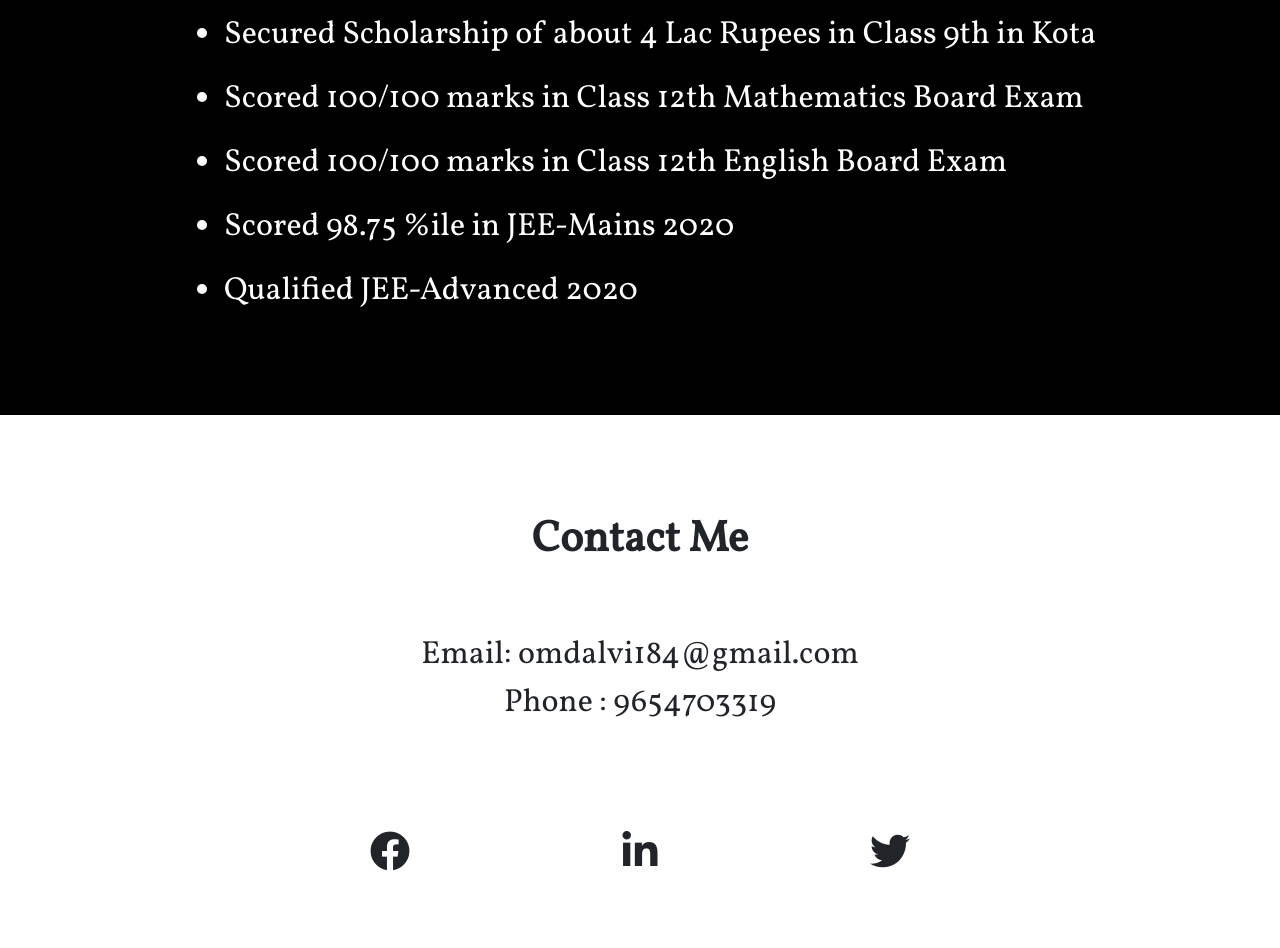
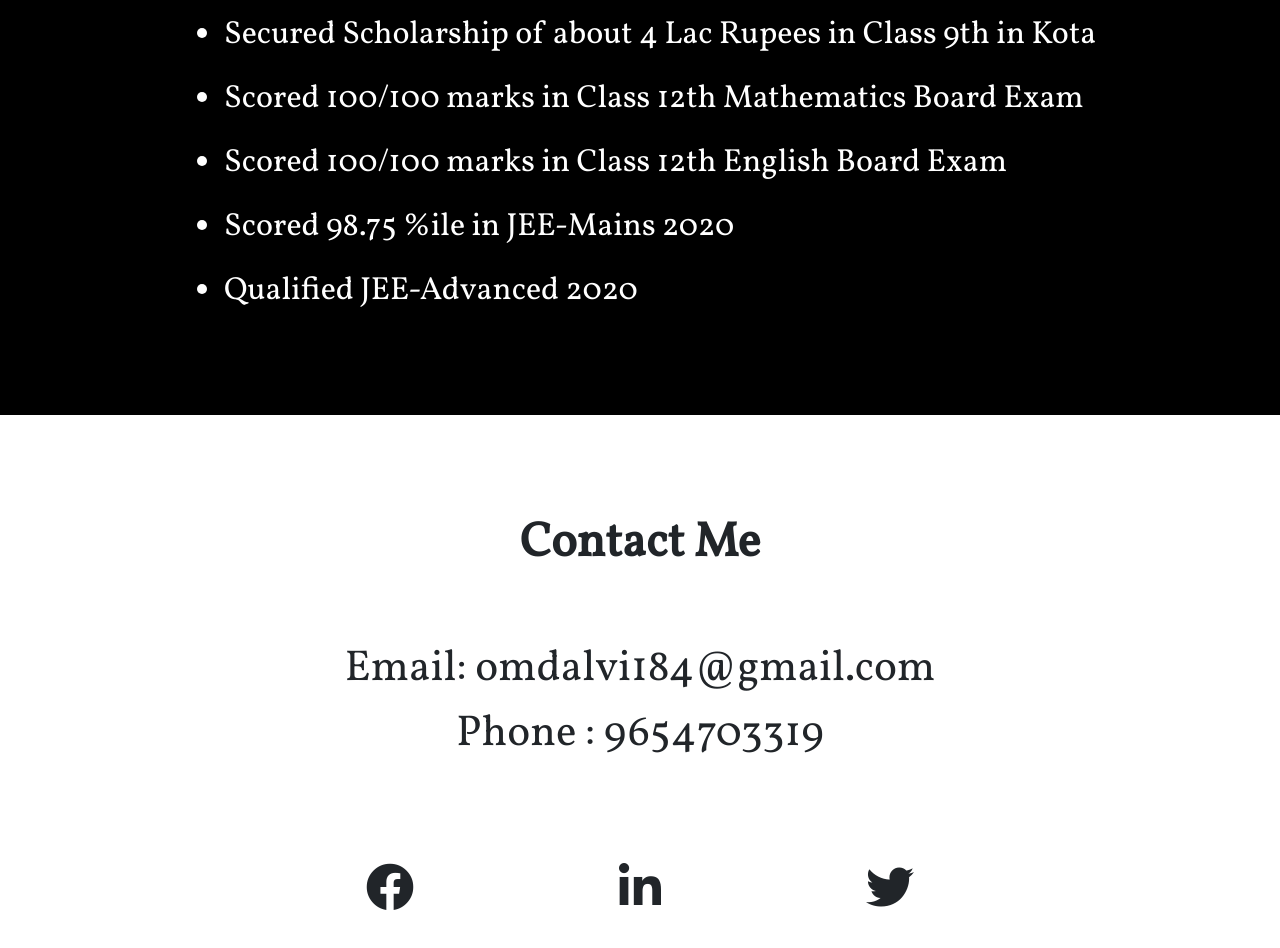
Before and after one commit to OmDalavi/portfolio, a plain HTML site: page achievement.html in a window 1280 px wide. Shown: the part 523-1471 px from the top of the page. Drawn offline with nearby package versions, Linux system fonts and the light colour scheme.

Commit message:
UI Improvement

```diff
--- a/achievement.html
+++ b/achievement.html
@@ -89,7 +89,7 @@
 
 	<div class="contact" id="contact">
 
-			<h3 align="center"><span style="font-size: 2.7rem"><b>Contact Me</b></span></h3>
+			<h3 align="center"><span style="font-size: 3rem"><b>Contact Me</b></span></h3>
 			<p align="center"class="email">Email: omdalvi184@gmail.com<br>
 			Phone : 9654703319  </p>
 			<table class="contact_table" align="center">
--- a/style.css
+++ b/style.css
@@ -116,7 +116,7 @@ td{
 }
 
 .fab{
-	font-size: 2.5rem;
+	font-size: 3rem;
 }
 .contact_table{
 	margin-top: 7%;
@@ -125,10 +125,10 @@ td{
 }
 .email{
 	margin-top: 5%;
-	font-size: 2rem;
+	font-size: 2.7rem;
 }
 .fab:hover{
-	font-size: 3.3rem;
+	font-size: 3.4rem;
 	color: red;
 
 }
```
Also changed, not shown: education.html (+1 -1 lines), hobbies.html (+1 -1 lines), index.html (+1 -1 lines).
